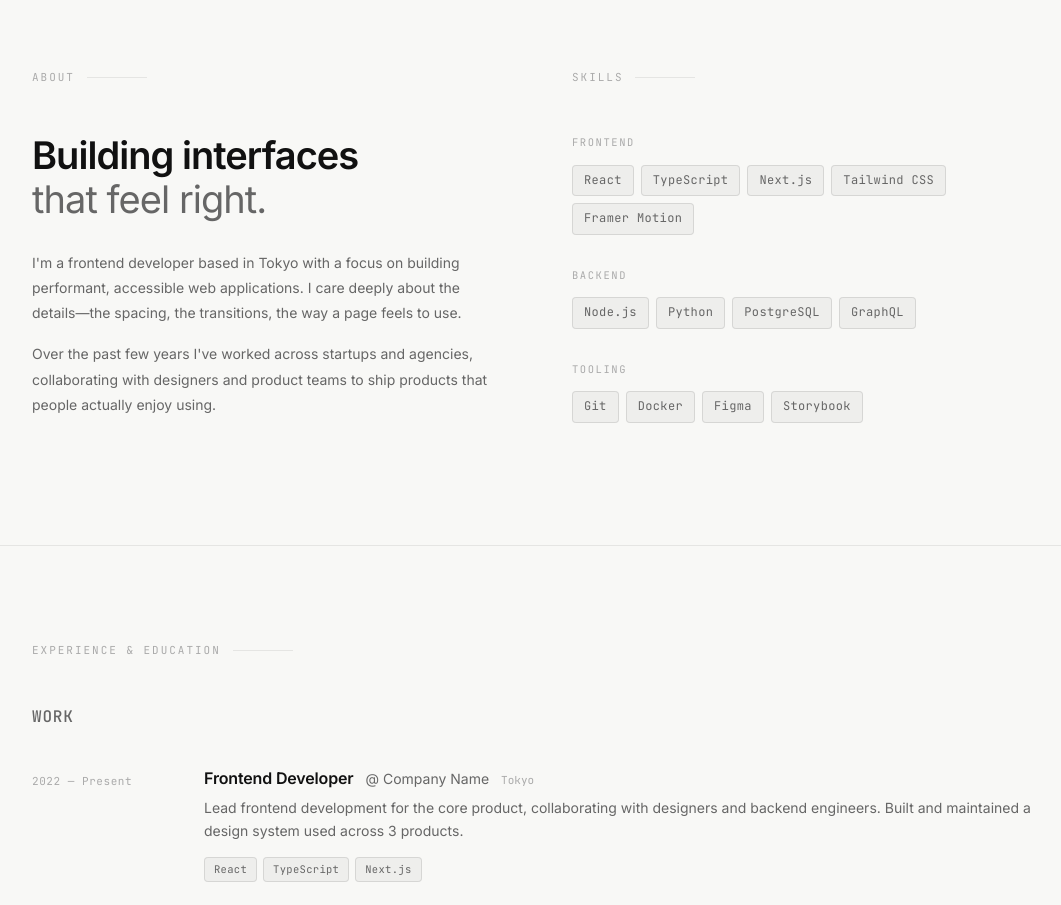
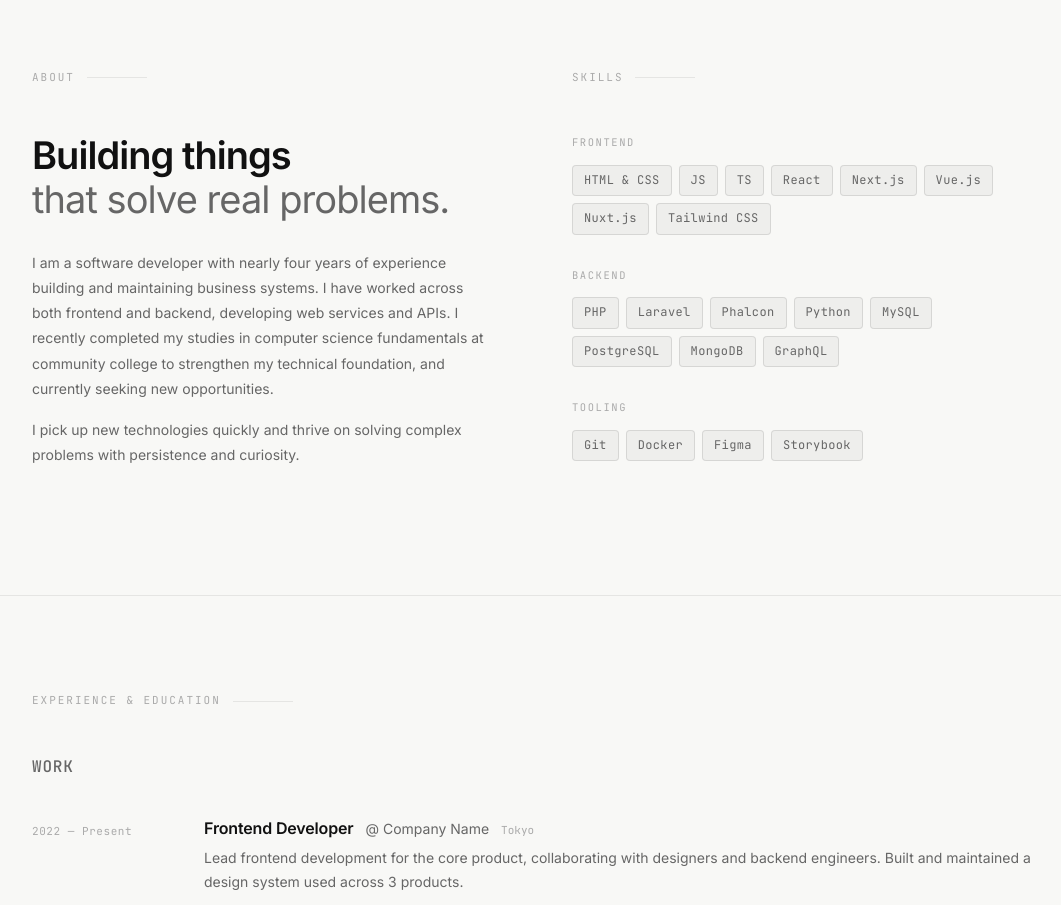
Before and after one commit to yurikas-dev/ys-portfolio, a React (Vite) app: page / in a window 1280 px wide. Shown: the part 1420-2325 px from the top of the page, without its empty margins (108-1169 px from the left). Built offline with nearby package versions, Linux system fonts and the light colour scheme.

Commit message:
Update About text and skills list

```diff
--- a/src/components/AboutSkills.jsx
+++ b/src/components/AboutSkills.jsx
@@ -1,25 +1,42 @@
 // 2-column layout: About (left) + condensed Skills (right)
-// The original Skills section is kept in Skills.jsx (commented out in App.jsx)
 
 const condensedSkills = [
   {
     category: 'Frontend',
-    skills: ['React', 'TypeScript', 'Next.js', 'Tailwind CSS', 'Framer Motion'],
+    skills: [
+      'HTML & CSS',
+      'JS',
+      'TS',
+      'React',
+      'Next.js',
+      'Vue.js',
+      'Nuxt.js',
+      'Tailwind CSS',
+    ],
   },
   {
     category: 'Backend',
-    skills: ['Node.js', 'Python', 'PostgreSQL', 'GraphQL'],
+    skills: [
+      'PHP',
+      'Laravel',
+      'Phalcon',
+      'Python',
+      'MySQL',
+      'PostgreSQL',
+      'MongoDB',
+      'GraphQL',
+    ],
   },
   {
     category: 'Tooling',
     skills: ['Git', 'Docker', 'Figma', 'Storybook'],
   },
-]
+];
 
 export default function AboutSkills() {
   return (
-    <section id="about" className="section">
-      <div className="container">
+    <section id='about' className='section'>
+      <div className='container'>
         <div
           style={{
             display: 'grid',
@@ -27,20 +44,22 @@ export default function AboutSkills() {
             gap: 80,
             alignItems: 'start',
           }}
-          className="about-skills-grid"
+          className='about-skills-grid'
         >
           {/* ── Left: About ── */}
           <div>
-            <p className="section-label">About</p>
+            <p className='section-label'>About</p>
 
-            <h2 className="section-title" style={{ marginBottom: 28 }}>
-              Building interfaces<br />
+            <h2 className='section-title' style={{ marginBottom: 28 }}>
+              Building things
+              <br />
               <span style={{ color: 'var(--text-secondary)', fontWeight: 400 }}>
-                that feel right.
+                that solve real problems.
               </span>
             </h2>
 
-            <div style={{
+            <div
+              style={{
                 display: 'flex',
                 flexDirection: 'column',
                 gap: 16,
@@ -48,73 +67,49 @@ export default function AboutSkills() {
                 fontSize: 14,
                 lineHeight: 1.8,
                 marginBottom: 32,
-            }}>
+              }}
+            >
               <p>
-                I'm a frontend developer based in Tokyo with a focus on building
-                performant, accessible web applications. I care deeply about the
-                details—the spacing, the transitions, the way a page feels to use.
+                I am a software developer with nearly four years of experience
+                building and maintaining business systems. I have worked across
+                both frontend and backend, developing web services and APIs. I
+                recently completed my studies in computer science fundamentals
+                at community college to strengthen my technical foundation, and
+                currently seeking new opportunities.
               </p>
               <p>
-                Over the past few years I've worked across startups and agencies,
-                collaborating with designers and product teams to ship products
-                that people actually enjoy using.
+                I pick up new technologies quickly and thrive on solving complex
+                problems with persistence and curiosity.
               </p>
             </div>
-
-            {/* Key facts */}
-            {/* <div>
-              {[
-                { label: 'Location', value: 'Tokyo, Japan' },
-                { label: 'Focus', value: 'Frontend Development' },
-                { label: 'Availability', value: 'Open to opportunities' },
-                { label: 'Languages', value: 'Japanese, English' },
-              ].map((item, i) => (
-                <div key={i} style={{
-                  display: 'flex',
-                  justifyContent: 'space-between',
-                  alignItems: 'baseline',
-                  padding: '14px 0',
-                  borderBottom: '1px solid var(--border)',
-                  gap: 24,
-                }}>
-                  <span style={{
-                    fontFamily: "'JetBrains Mono', monospace",
-                    fontSize: 10.5,
-                    color: 'var(--text-tertiary)',
-                    letterSpacing: '0.1em',
-                    textTransform: 'uppercase',
-                    flexShrink: 0,
-                  }}>
-                    {item.label}
-                  </span>
-                  <span style={{ fontSize: 13, color: 'var(--text-primary)', textAlign: 'right' }}>
-                    {item.value}
-                  </span>
-                </div>
-              ))}
-            </div> */}
           </div>
 
           {/* ── Right: Skills ── */}
           <div>
-            <p className="section-label">Skills</p>
+            <p className='section-label'>Skills</p>
 
             <div style={{ display: 'flex', flexDirection: 'column', gap: 32 }}>
               {condensedSkills.map((group, i) => (
                 <div key={i}>
-                  <div style={{
+                  <div
+                    style={{
                       fontFamily: "'JetBrains Mono', monospace",
                       fontSize: 10.5,
                       letterSpacing: '0.15em',
                       textTransform: 'uppercase',
                       color: 'var(--text-tertiary)',
                       marginBottom: 14,
-                  }}>
+                    }}
+                  >
                     {group.category}
                   </div>
                   <div style={{ display: 'flex', flexWrap: 'wrap', gap: 7 }}>
-                    {group.skills.map(skill => (
-                      <span key={skill} className="tag" style={{ fontSize: 12, padding: '5px 11px' }}>
+                    {group.skills.map((skill) => (
+                      <span
+                        key={skill}
+                        className='tag'
+                        style={{ fontSize: 12, padding: '5px 11px' }}
+                      >
                         {skill}
                       </span>
                     ))}
@@ -135,5 +130,5 @@ export default function AboutSkills() {
         }
       `}</style>
     </section>
-  )
+  );
 }
```
Lines whose indentation alone changed are shown as unchanged.
